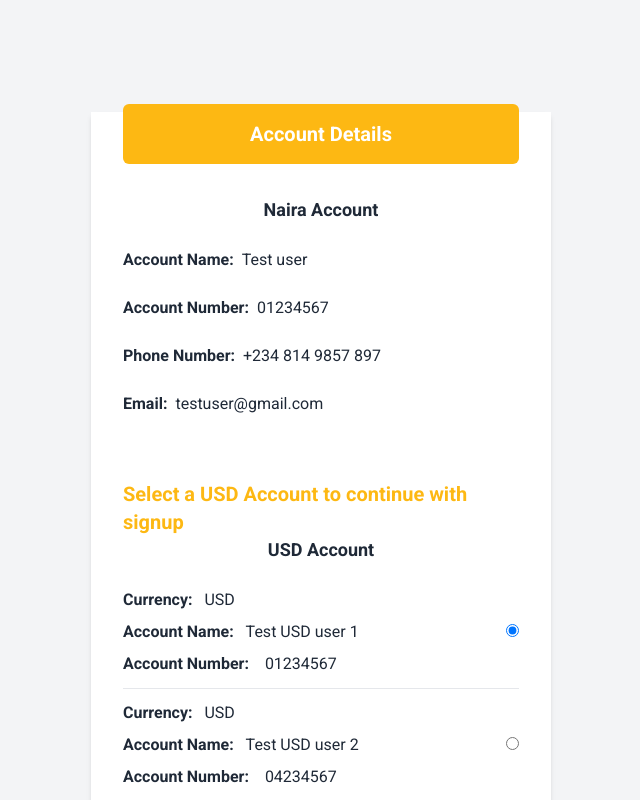
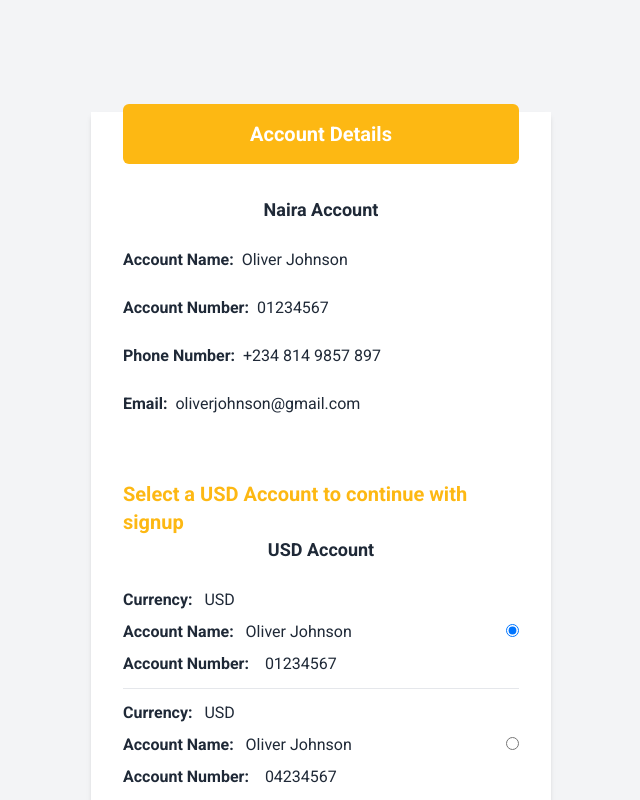
Before and after one commit to Oghene-kevwe/Pavillion-FxPay, a React (Vite) app: page /account-details in a window 1280 px wide. Shown: the top 800 px of the page, without its empty margins (319-959 px from the left). Built offline with nearby package versions, Linux system fonts and the light colour scheme; the HTML template or start-up script is replaced by a standard one.

Commit message:
removed dummy names
Signed-off-by: oghene-kevwe <idisepraise@gmail.com>

```diff
--- a/src/pages/account-Details.jsx
+++ b/src/pages/account-Details.jsx
@@ -3,22 +3,22 @@ import { useState } from "react";
 
 export const AccountDetails = () => {
   const accountDetailsData = [
-    { id: 0, title: "Account Name", detail: "Test user" },
+    { id: 0, title: "Account Name", detail: "Oliver Johnson" },
     { id: 1, title: "Account Number", detail: "01234567" },
     { id: 2, title: "Phone Number", detail: "+234 814 9857 897" },
-    { id: 3, title: "Email", detail: "testuser@gmail.com" },
+    { id: 3, title: "Email", detail: "oliverjohnson@gmail.com" },
   ];
 
   //USD ACCOUNT
   const usdAccountDetailsData = [
     {
       id: 0,
-      AccountName: "Test USD user 1",
+      AccountName: "Oliver Johnson ",
       AccountNumber: "01234567",
     },
     {
       id: 1,
-      AccountName: "Test USD user 2",
+      AccountName: "Oliver Johnson ",
       AccountNumber: "04234567",
     },
   ];
```
